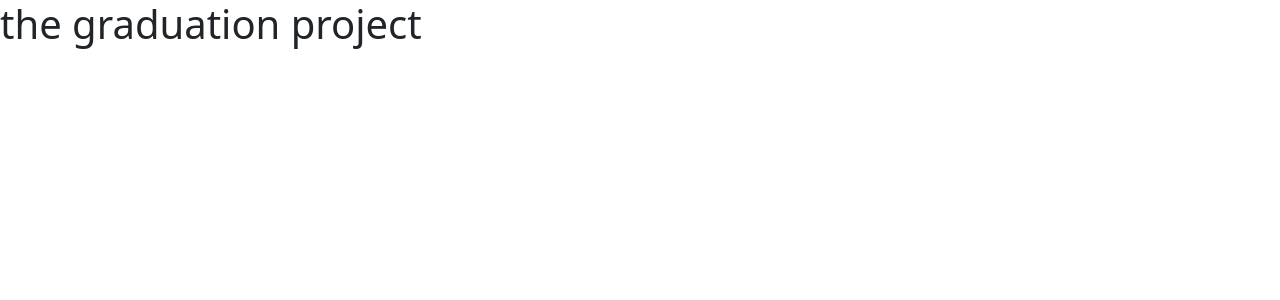
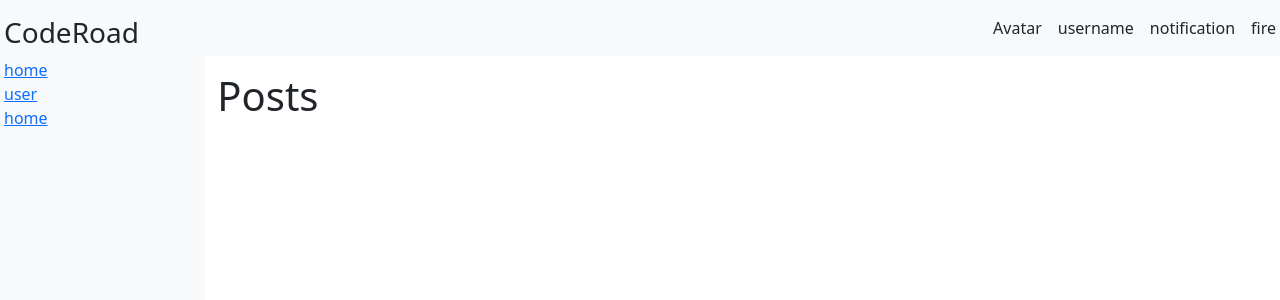
Before and after one commit to Abdelaziz79/Graduation-Project, a React (Vite) app: page / in a window 1280 px wide. Shown: the top 300 px of the page. Built offline with nearby package versions, Linux system fonts and the light colour scheme.

Commit message:
create main layout

```diff
--- a/package.json
+++ b/package.json
@@ -18,7 +18,7 @@
     "react-dom": "^18.2.0",
     "react-error-boundary": "^4.0.12",
     "react-icons": "^5.0.1",
-    "react-router": "^6.22.0"
+    "react-router-dom": "^6.22.0"
   },
   "devDependencies": {
     "@types/react": "^18.2.55",
--- a/src/App.jsx
+++ b/src/App.jsx
@@ -1,8 +1,19 @@
+import { BrowserRouter, Route, Routes } from "react-router-dom";
+import AppLayout from "./ui/AppLayout";
+import UserPage from "./pages/UserPage";
+import Posts from "./pages/Posts";
+
 function App() {
   return (
-    <div>
-      <h1>the graduation project</h1>
-    </div>
+    <BrowserRouter>
+      <Routes>
+        <Route path="/" element={<AppLayout />}>
+          <Route index element={<Posts />} />
+          <Route path="user" element={<UserPage />} />
+          <Route path="*" element={<h1> Page Not Found</h1>} />
+        </Route>
+      </Routes>
+    </BrowserRouter>
   );
 }
 
--- /dev/null
+++ b/src/pages/Posts.jsx
@@ -0,0 +1,5 @@
+import React from "react";
+
+export default function Posts() {
+  return <h1>Posts</h1>;
+}
--- /dev/null
+++ b/src/pages/UserPage.jsx
@@ -0,0 +1,5 @@
+import React from "react";
+
+export default function UserPage() {
+  return <h1>UserPage</h1>;
+}
--- /dev/null
+++ b/src/ui/AppLayout.jsx
@@ -0,0 +1,21 @@
+import React from "react";
+import NavBar from "./NavBar";
+import { Row, Col, Container } from "react-bootstrap";
+import SideBar from "./SideBar";
+import { Outlet } from "react-router-dom";
+
+export default function AppLayout() {
+  return (
+    <Row>
+      <Col className="col-2 p-0">
+        <SideBar />
+      </Col>
+      <Col className="p-0">
+        <NavBar />
+        <Container className="mt-3">
+          <Outlet />
+        </Container>
+      </Col>
+    </Row>
+  );
+}
--- /dev/null
+++ b/src/ui/NavBar.jsx
@@ -0,0 +1,14 @@
+import React from "react";
+
+export default function NavBar() {
+  return (
+    <div>
+      <ul className="nav justify-content-end bg-body-tertiary p-3 gap-3">
+        <li>Avatar</li>
+        <li>username</li>
+        <li>notification</li>
+        <li>fire</li>
+      </ul>
+    </div>
+  );
+}
--- /dev/null
+++ b/src/ui/SideBar.jsx
@@ -0,0 +1,13 @@
+import React from "react";
+import { Link } from "react-router-dom";
+
+export default function SideBar() {
+  return (
+    <div className="bg-body-tertiary d-flex flex-column min-vh-100 overflow-x-hidden overflow-y-auto p-3 ">
+      <h3>CodeRoad</h3>
+      <Link to="/">home</Link>
+      <Link to="/user">user</Link>
+      <Link to="/">home</Link>
+    </div>
+  );
+}
```
Also changed, not shown: 1 other file (tests, documents, lock files or other folders).
